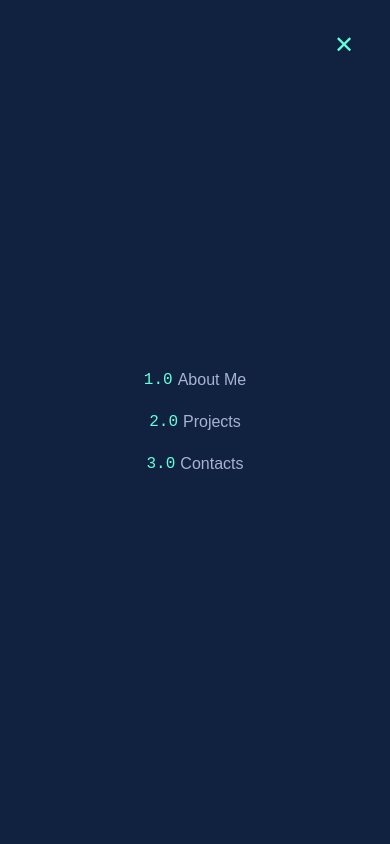
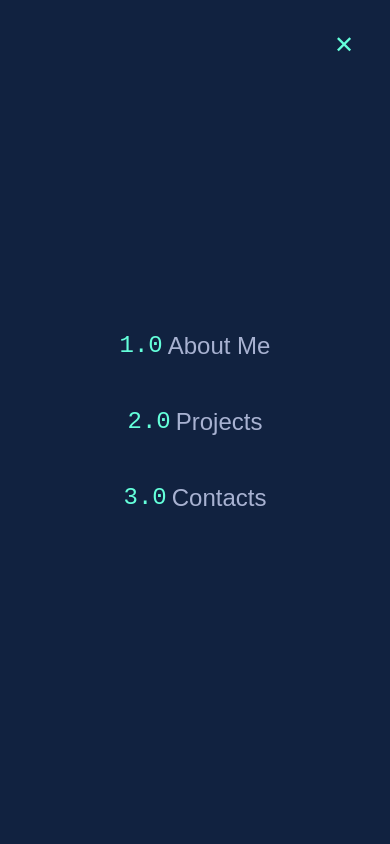
Before and after one commit to Farida-Hamid/Personal-Website, a React (Create React App) app: page / in a window 390 px wide. Shown: the top 844 px of the page. Built offline with nearby package versions, Linux system fonts and the light colour scheme.

Commit message:
Finalize text styling mobile nav menue

```diff
--- a/src/style/header.css
+++ b/src/style/header.css
@@ -45,7 +45,7 @@ nav {
 @media (max-width: 600px){
 
   header {
-    padding: 5%;
+    padding: 3%;
   }
 
   /* .header-container {
@@ -74,7 +74,8 @@ nav {
 		flex-direction: column;
 		align-items: center;
 		justify-content: center;
-		gap: 1.5rem;
+		gap: 3rem;
+    font-size: x-large;
 		background-color: var(--lightest-navy);
 		transition: 1s;
   }
```
